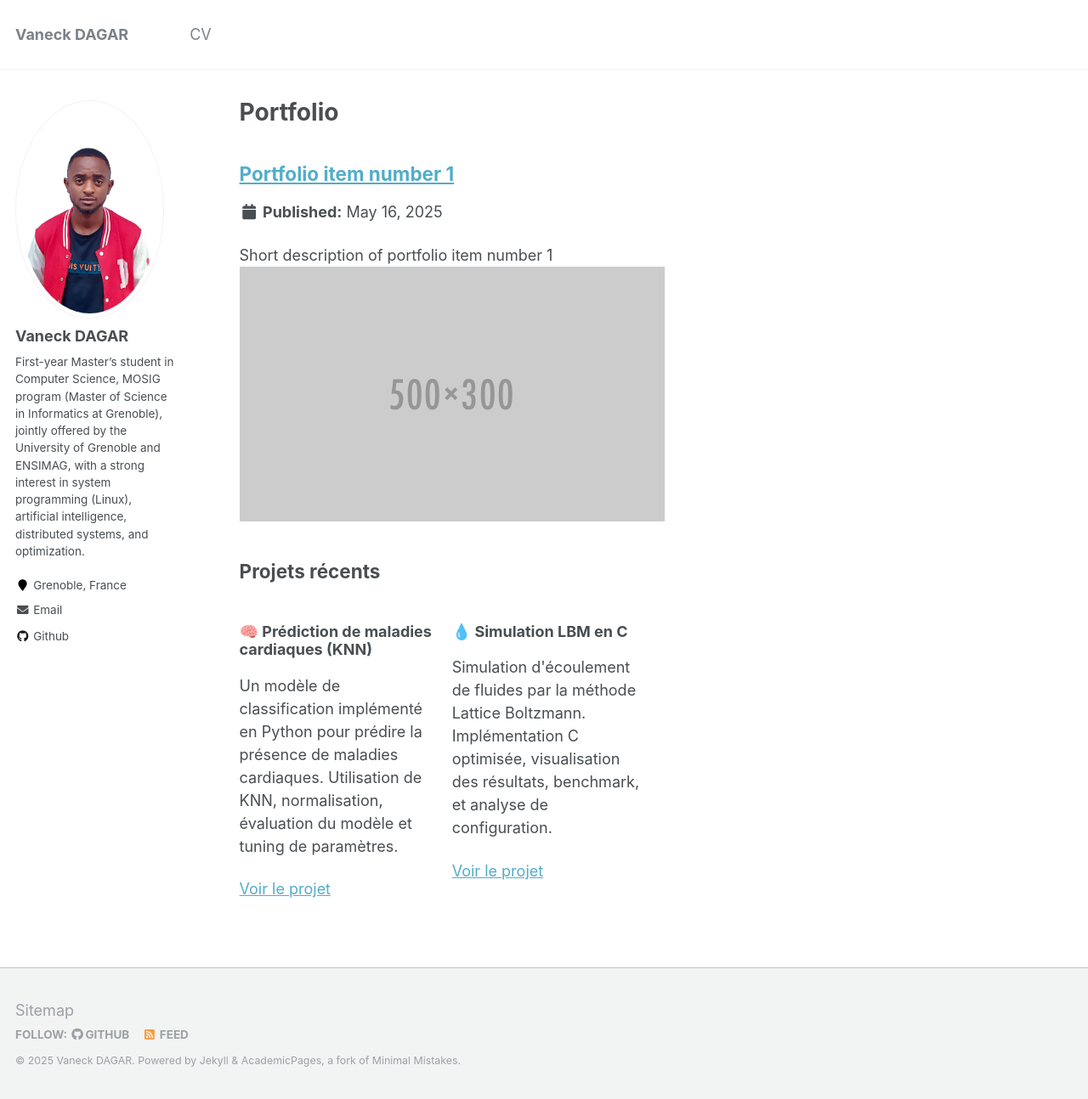
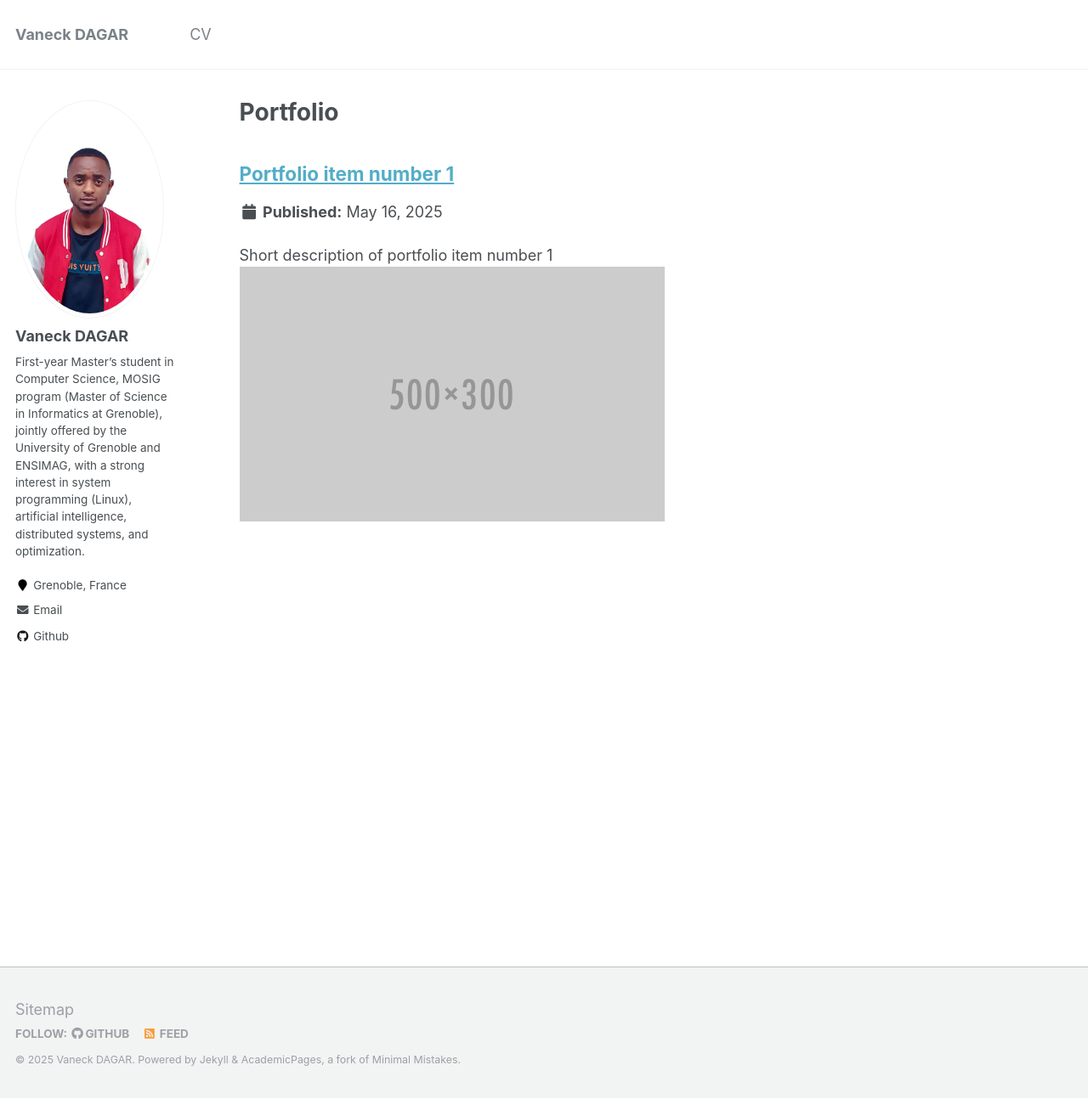
Before and after one commit to winner40/winner40.github.io, a Jekyll site: the page built from _pages/portfolio.html, in a window 1280 px wide and 1294 px high. Shown: the whole window at 85% size. Built offline with Jekyll 4.4.1, drawn with Linux system fonts in a browser that asks for light colours.

Commit message:
Update portfolio.html

```diff
--- a/_pages/portfolio.html
+++ b/_pages/portfolio.html
@@ -11,21 +11,3 @@ author_profile: true
 {% for post in site.portfolio %}
   {% include archive-single.html %}
 {% endfor %}
-
-<section>
-  <h2>Projets récents</h2>
-
-  <div class="grid__wrapper">
-    <div class="grid__item">
-      <h3>🧠 Prédiction de maladies cardiaques (KNN)</h3>
-      <p>Un modèle de classification implémenté en Python pour prédire la présence de maladies cardiaques. Utilisation de KNN, normalisation, évaluation du modèle et tuning de paramètres.</p>
-      <a href="https://github.com/votre-utilisateur/tp-knn-heart-disease" target="_blank">Voir le projet</a>
-    </div>
-
-    <div class="grid__item">
-      <h3>💧 Simulation LBM en C</h3>
-      <p>Simulation d'écoulement de fluides par la méthode Lattice Boltzmann. Implémentation C optimisée, visualisation des résultats, benchmark, et analyse de configuration.</p>
-      <a href="https://github.com/votre-utilisateur/lbm-simulator" target="_blank">Voir le projet</a>
-    </div>
-  </div>
-</section>
```
